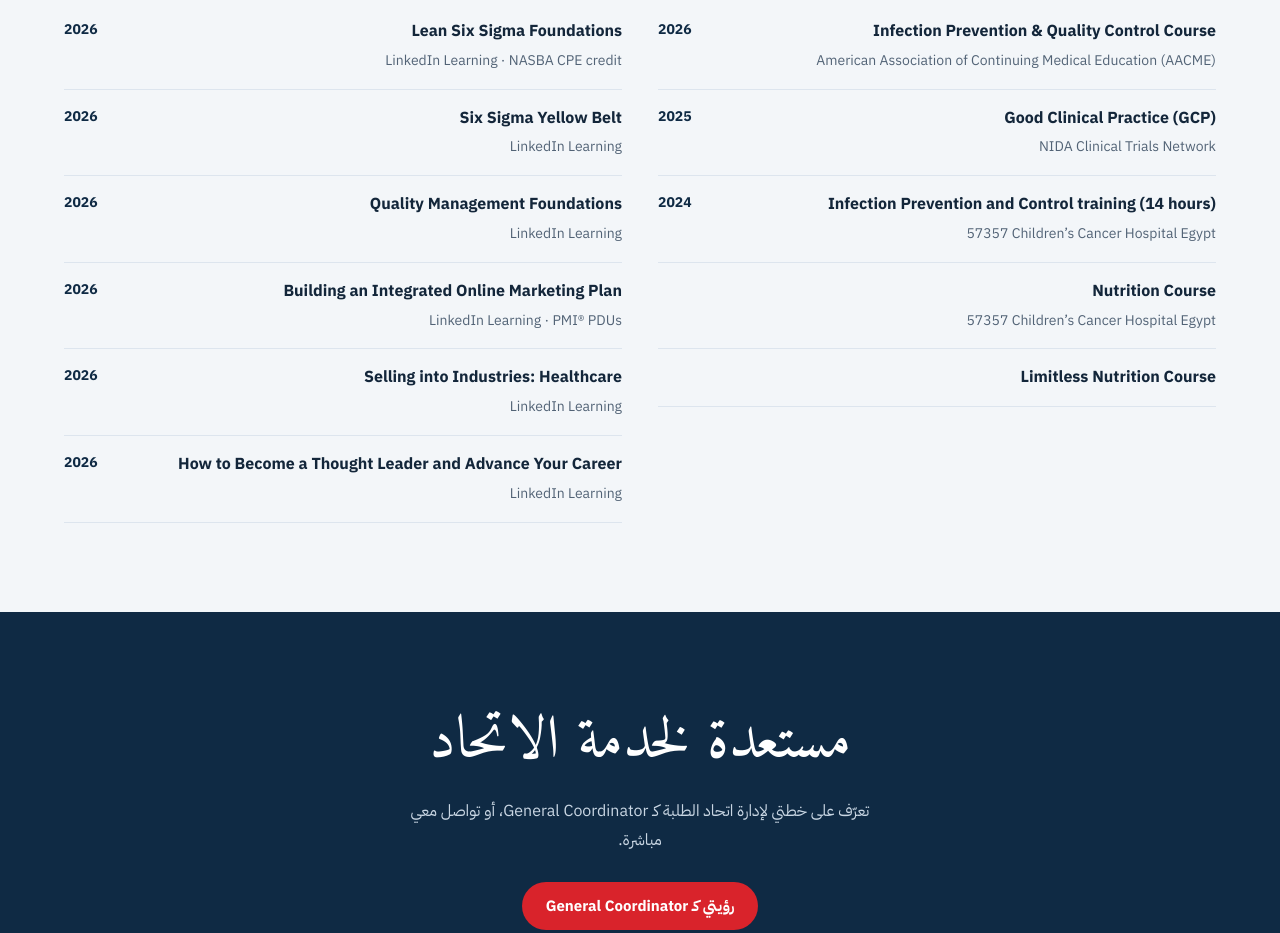
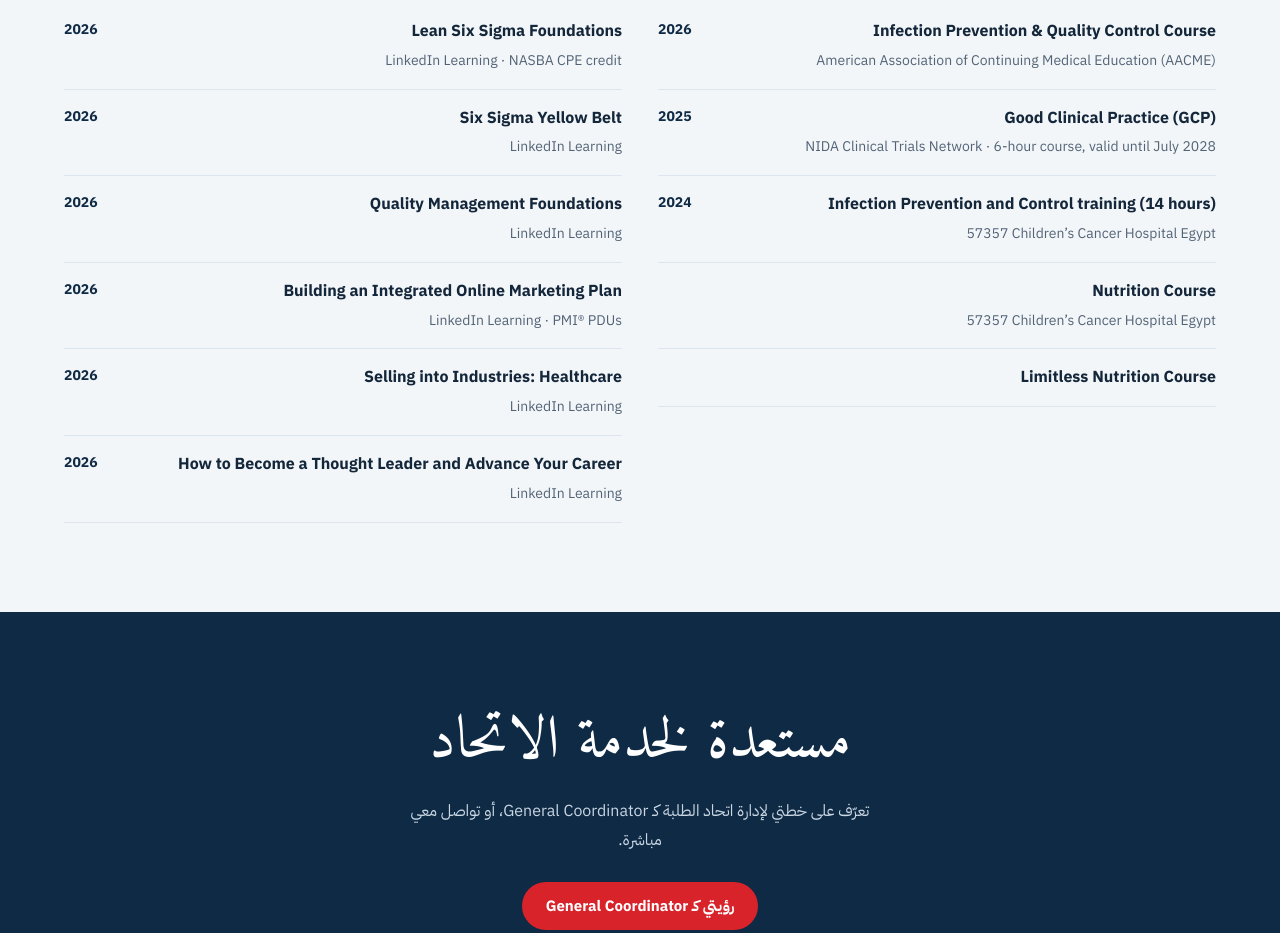
Before and after one commit to Madonna-Nasser/madonna-nasser.github.io, a plain HTML site: page index.html in a window 1280 px wide. Shown: the part 6160-7093 px from the top of the page. Drawn offline with Linux system fonts and the light colour scheme.

Commit message:
Add GCP course details
Co-Authored-By: Claude Opus 5.5 <noreply@anthropic.com>
Claude-Session: https://claude.ai/code/session_01UxPfLNYm8Grwyd6briMEqM

```diff
--- a/index.html
+++ b/index.html
@@ -485,7 +485,7 @@ const P = {
  certs: [
   {group: {en: "Clinical & healthcare", ar: "Clinical & Healthcare"}, items: [
    {t: "Infection Prevention & Quality Control Course", o: "American Association of Continuing Medical Education (AACME)", d: "2026"},
-   {t: "Good Clinical Practice (GCP)", o: "NIDA Clinical Trials Network", d: "2025"},
+   {t: "Good Clinical Practice (GCP)", o: "NIDA Clinical Trials Network · 6-hour course, valid until July 2028", d: "2025"},
    {t: "Infection Prevention and Control training (14 hours)", o: "57357 Children’s Cancer Hospital Egypt", d: "2024"},
    {t: "Nutrition Course", o: "57357 Children’s Cancer Hospital Egypt", d: ""},
    {t: "Limitless Nutrition Course", o: "", d: ""}
```
